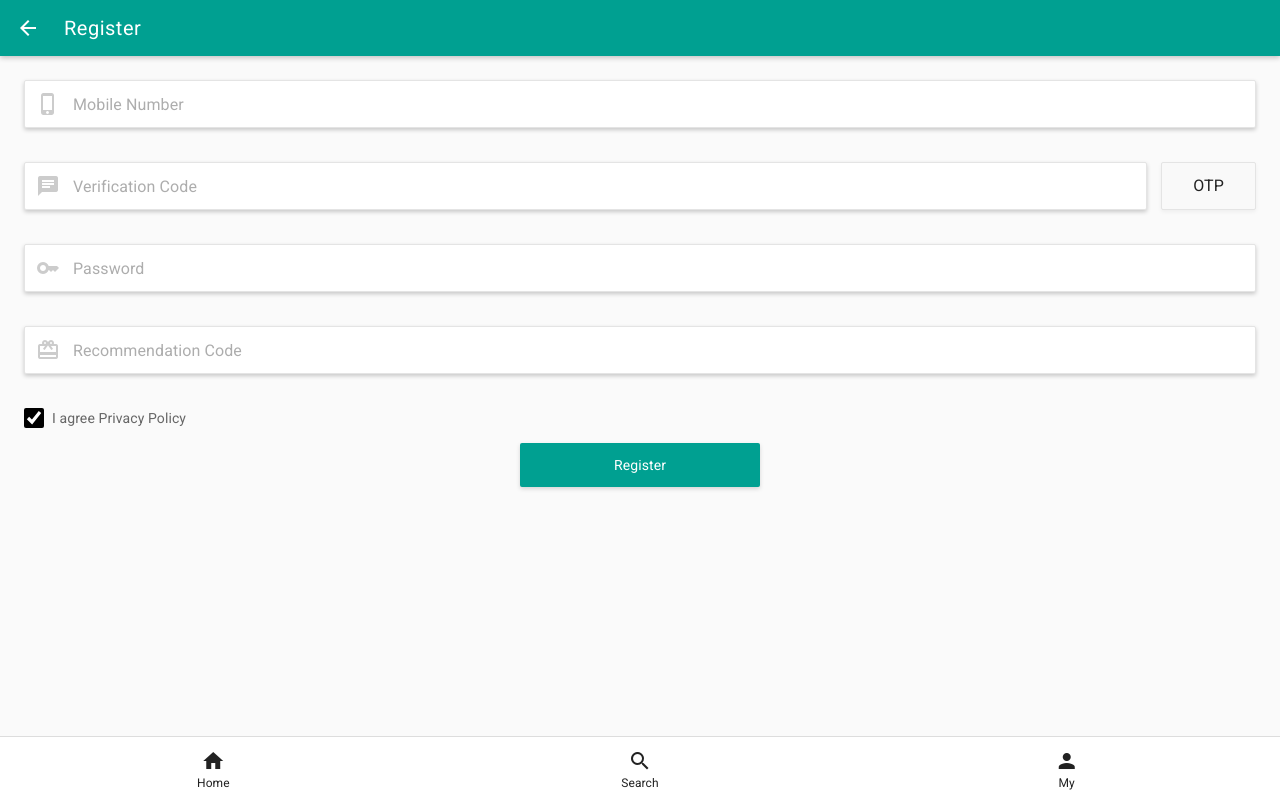
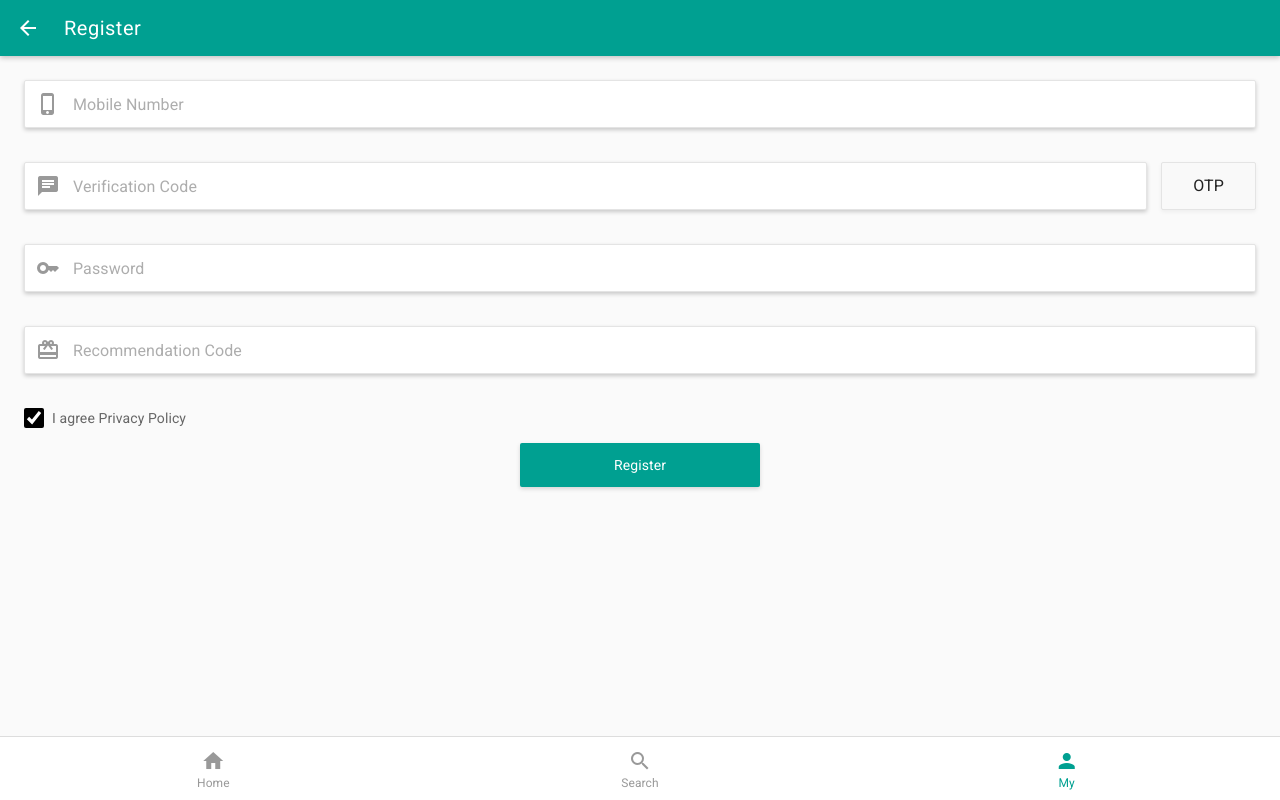
Before and after one commit to Prince04u/Trovaaa, a Next.js app: page /register in a window 1280 px wide. Built offline with nearby package versions, Linux system fonts and the light colour scheme; no server answers; the database is empty.

Commit message:
Force exact inline colors style color #999999 for inactive states and #00A091 for active states

```diff
--- a/components/auth/PasswordInput.js
+++ b/components/auth/PasswordInput.js
@@ -6,7 +6,7 @@ export default function PasswordInput({ id, name, value, onChange, placeholder =
   return (
     <div className="w-full flex items-center gap-[14px] border border-[#e4e4e4] rounded-[2px] bg-white pl-[12px] pr-[16px] h-[48px] focus-within:border-[#00A091] transition-colors select-none shadow-[0_2px_4px_rgba(0,0,0,0.20)] box-border">
       <div className="w-[22px] flex items-center justify-center shrink-0">
-        <span className="material-icons-outlined text-[#cccccc] text-[22px]">key</span>
+        <span className="material-icons-outlined text-[22px]" style={{ color: '#999999' }}>key</span>
       </div>
       <input
         id={id}
--- a/components/auth/PhoneInput.js
+++ b/components/auth/PhoneInput.js
@@ -6,7 +6,7 @@ export default function PhoneInput({ value, onChange, id = "mobile", name = "mob
   return (
     <div className="w-full flex items-center gap-[14px] border border-[#e4e4e4] rounded-[2px] bg-white pl-[12px] pr-[16px] h-[48px] focus-within:border-[#00A091] transition-colors select-none shadow-[0_2px_4px_rgba(0,0,0,0.20)] box-border">
       <div className="w-[22px] flex items-center justify-center shrink-0">
-        <span className="material-icons-outlined text-[#cccccc] text-[22px]">phone_iphone</span>
+        <span className="material-icons-outlined text-[22px]" style={{ color: '#999999' }}>phone_iphone</span>
       </div>
       <input
         id={id}
--- a/components/auth/RegisterForm.js
+++ b/components/auth/RegisterForm.js
@@ -113,7 +113,7 @@ export default function RegisterForm() {
           <div className="grid grid-cols-[minmax(0,1fr)_95px] gap-[14px] items-center w-full">
             <div className="flex items-center gap-[14px] border border-[#e4e4e4] rounded-[2px] bg-white pl-[12px] pr-[16px] h-[48px] focus-within:border-[#00A091] transition-colors select-none shadow-[0_2px_4px_rgba(0,0,0,0.20)] box-border">
               <div className="w-[22px] flex items-center justify-center shrink-0">
-                <span className="material-icons text-[#cccccc] text-[22px]">chat</span>
+                <span className="material-icons text-[22px]" style={{ color: '#999999' }}>chat</span>
               </div>
               <input
                 name="verificationCode"
@@ -147,7 +147,7 @@ export default function RegisterForm() {
           {/* Recommendation Code (Invite Code) */}
           <div className="w-full flex items-center gap-[14px] border border-[#e4e4e4] rounded-[2px] bg-white pl-[12px] pr-[16px] h-[48px] focus-within:border-[#00A091] transition-colors select-none shadow-[0_2px_4px_rgba(0,0,0,0.20)] box-border">
             <div className="w-[22px] flex items-center justify-center shrink-0">
-              <span className="material-icons-outlined text-[#cccccc] text-[22px]">card_giftcard</span>
+              <span className="material-icons-outlined text-[22px]" style={{ color: '#999999' }}>card_giftcard</span>
             </div>
             <input
               id="inviteCode"
--- a/components/home/BottomNav.js
+++ b/components/home/BottomNav.js
@@ -27,14 +27,19 @@ export default function BottomNav() {
           <Link
             key={href}
             href={href}
-            className={`flex flex-col items-center justify-center gap-[2px] text-decoration-none select-none transition-colors ${
-              active ? "text-[#00A091]" : "text-[#cccccc]"
-            }`}
+            style={{ color: active ? "#00A091" : "#999999" }}
+            className="flex flex-col items-center justify-center gap-[2px] text-decoration-none select-none transition-colors"
           >
-            <span className={`${iconClass} text-[24px] leading-none`}>
+            <span
+              className={`${iconClass} text-[24px] leading-none`}
+              style={{ color: active ? "#00A091" : "#999999" }}
+            >
               {iconName}
             </span>
-            <span className="text-[12px] font-normal leading-none mt-[2px]">
+            <span
+              className="text-[12px] font-normal leading-none mt-[2px]"
+              style={{ color: active ? "#00A091" : "#999999" }}
+            >
               {label}
             </span>
           </Link>
```
